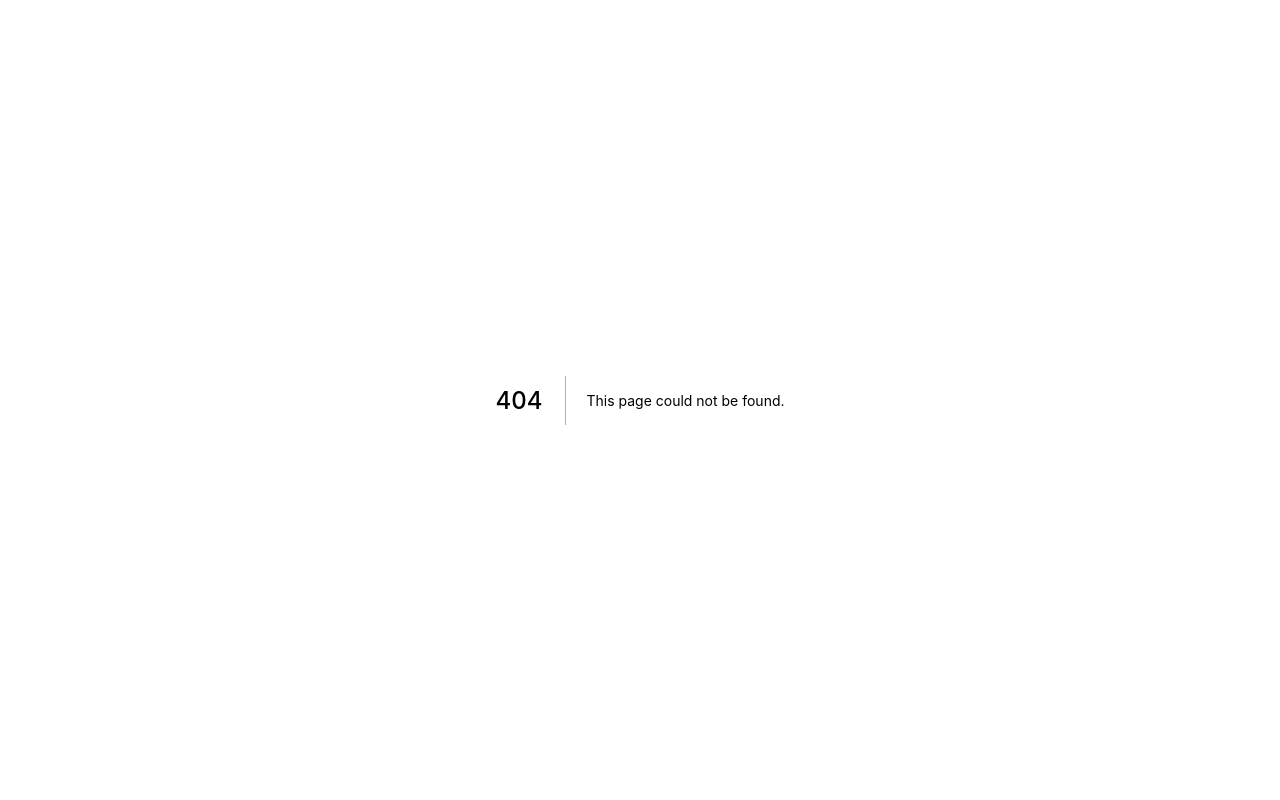
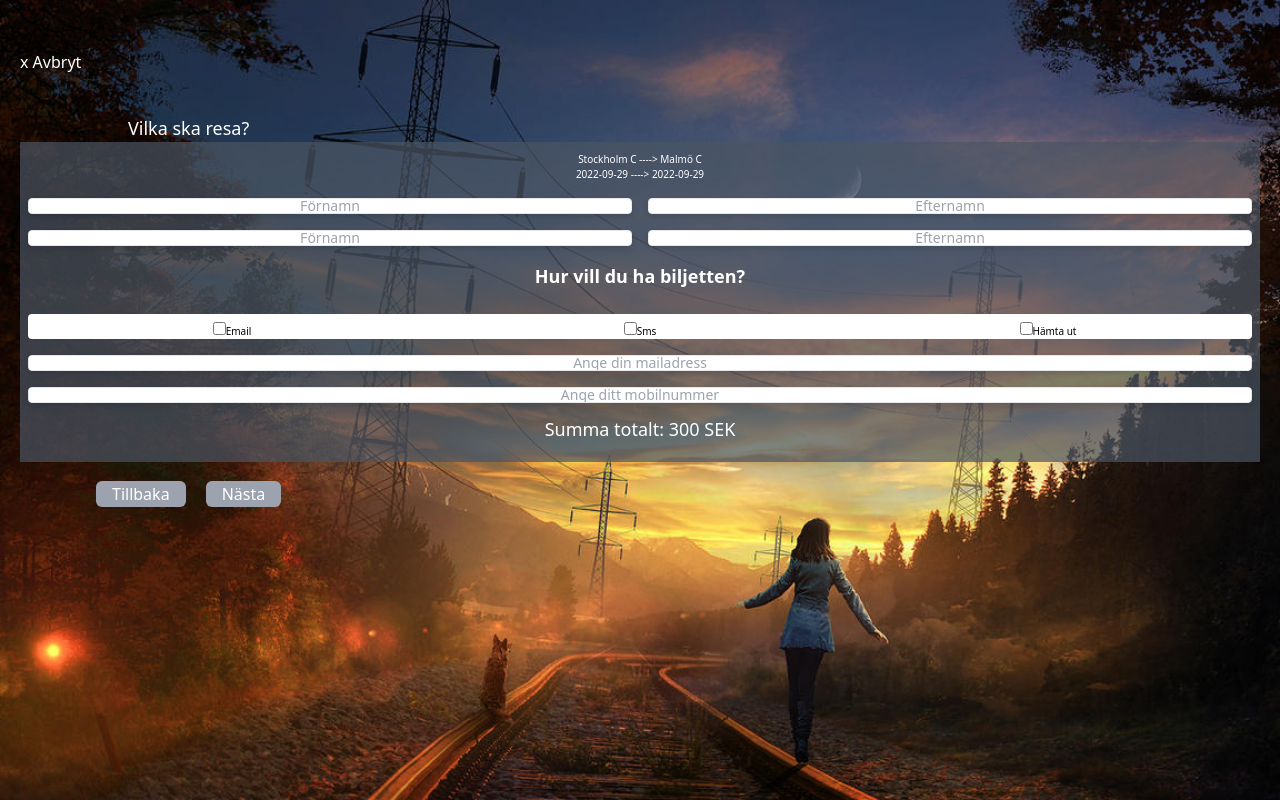
Before and after one commit to adamLundstedt/trainmaster, a Next.js app: page /booking-information in a window 1280 px wide. Before the commit this address had no page. Built offline with nearby package versions, Linux system fonts and the light colour scheme.

Commit message:
En heeeeel del

```diff
--- /dev/null
+++ b/components/BackButton.js
@@ -0,0 +1,12 @@
+import Link from "next/link";
+
+
+export default function BackButton() {
+  return (
+    //tar dig tillbaka till föregående sida
+    <Link href="javascript: history.back()">
+      <a className="text-white px-4 py-0.5 rounded-md mt-10 bg-gray-400">
+        Tillbaka
+      </a>
+    </Link>)
+}
--- a/components/Navbar.js
+++ b/components/Navbar.js
@@ -10,7 +10,7 @@ export default function MobileNavbar() {
         <div className=" ml-2 drop-shadow-md shadow-black text-3xl font-bold text-slate-500">
           TM
         </div>
-        <input className="w-full h-6 mt-2 border bg-gray-400 text-center
+        <input className="w-full h-6 mt-2 border text-center
         drop-shadow-md shadow-black text-white rounded text-sm"
           placeholder="Sök bokning"
           type="text">
--- a/package.json
+++ b/package.json
@@ -16,7 +16,8 @@
     "next": "12.3.0",
     "react": "18.2.0",
     "react-datepicker": "^4.8.0",
-    "react-dom": "18.2.0"
+    "react-dom": "18.2.0",
+    "uuid": "^9.0.0"
   },
   "devDependencies": {
     "autoprefixer": "^10.4.11",
--- /dev/null
+++ b/pages/booking-information.js
@@ -0,0 +1,86 @@
+import BackButton from "../components/BackButton";
+import Link from "next/link";
+import ExitButton from "../components/ExitButton";
+
+
+export default function BookingInformation() {
+  return (
+    <div className="h-screen w-full pt-[50px] ">
+      <ExitButton />
+      <a className="text-white text-lg ml-32 mb-6">Vilka ska resa?</a>
+      <div className="bg-gray-600 bg-opacity-70 h-[320px] ml-5 mr-5">
+        <div className=" text-center text-white pt-[10px] text-[10px] ">
+          {/* hämta informationen från biljetten */}
+          <div>{"Stockholm C ----> Malmö C"}</div>
+          <div>{"2022-09-29 ----> 2022-09-29"}</div>
+          <div className=" grid grid-cols-2">
+            <input className=" h-4 mt-4 border mx-2  bg-white text-center
+        drop-shadow-md shadow-black text-black rounded text-sm"
+              placeholder="Förnamn"
+              type="text">
+            </input>
+            <input className=" h-4 mt-4 border mx-2 bg-white text-center
+          drop-shadow-md shadow-black text-black rounded text-sm"
+              placeholder="Efternamn"
+              type="text">
+            </input>
+          </div>
+          <div className=" grid grid-cols-2">
+            <input className=" h-4 mt-4 border mx-2  bg-white text-center
+        drop-shadow-md shadow-black text-black rounded text-sm"
+              placeholder="Förnamn"
+              type="text">
+            </input>
+            <input className=" h-4 mt-4 border mx-2 bg-white text-center
+          drop-shadow-md shadow-black text-black rounded text-sm"
+              placeholder="Efternamn"
+              type="text">
+            </input>
+          </div>
+          <div className="text-white text-lg mt-4 mb-6">
+            <a className="font-semibold">Hur vill du ha biljetten?</a>
+          </div>
+          <div className="rounded bg-white  ml-2 mr-2">
+            <div className="grid grid-cols-3">
+              <div className="text-black">
+                <input
+                  type="checkbox"
+                  className="mt-2 "
+                />Email </div>
+              <div className="text-black">
+                <input
+                  type="checkbox"
+                  className="mt-2 "
+                />Sms </div>
+              <div className="text-black items-center ">
+                <input
+                  type="checkbox"
+                  className="mt-2 "
+                />Hämta ut </div>
+            </div>
+
+          </div>
+          <div className="grid grid-cols-1">
+            <input className=" h-4 mt-4 border ml-2 mr-2 bg-white text-center
+          drop-shadow-md shadow-black text-black rounded text-sm"
+              placeholder="Ange din mailadress"
+              type="text">
+            </input>
+            <input className=" h-4 mt-4 border ml-2 mr-2 bg-white text-center
+          drop-shadow-md shadow-black text-black rounded text-sm"
+              placeholder="Ange ditt mobilnummer"
+              type="text"></input>
+          </div>
+          <div className="text-lg mt-3">Summa totalt: 300 SEK</div>
+        </div>
+      </div>
+      <div className="ml-24 m-5 ">
+        <BackButton />
+        <Link href="/">
+          <a className="text-white ml-5 px-4 py-0.5 rounded-md mt-10 bg-gray-400">
+            Nästa
+          </a>
+        </Link></div>
+    </div >
+  )
+}
--- a/pages/contact-us.js
+++ b/pages/contact-us.js
@@ -6,16 +6,14 @@ export default function ContactUs() {
       <div className="pt-[50px]">
         <ExitButton />
       </div>
-      <div className="mx-8">
-        <a className="text-white pl-24 text-lg pb-4">Kontakta oss</a>
-        <div className="bg-gray-600 opacity-70 w-full h-[200px]">
-          <div className=" ml-10 text-white pt-[40px]">
-            <div>{"Telefon: 083-4442-1111"}</div>
-            <div>{"Adress: SödraGatan 2 Stockholm"}</div>
-            <div>{"Våra öppettider:"}</div>
-            <div>{"Måndag-Fredag: 08-16"}</div>
-            <div>{"Lördag-Söndag: 10-13"}</div>
-          </div>
+      <a className="text-white text-lg ml-36 mb-6">Kontakta oss</a>
+      <div className="bg-gray-600 bg-opacity-70 h-[250px] ml-5 mr-5">
+        <div className="ml-14 text-white pt-[60px]">
+          <div>{"Telefon: 083-4442-1111"}</div>
+          <div>{"Adress: SödraGatan 2 Stockholm"}</div>
+          <div>{"Våra öppettider:"}</div>
+          <div>{"Måndag-Fredag: 08-16"}</div>
+          <div>{"Lördag-Söndag: 10-13"}</div>
         </div>
       </div>
     </div>
--- a/pages/search-trip.js
+++ b/pages/search-trip.js
@@ -9,7 +9,7 @@ const typeOfTicket = [
   { id: 1, name: "1 vuxen" },
   { id: 2, name: "1 barn" },
   { id: 3, name: "1 student" },
-  { id: 5, name: "1 senior" },
+  { id: 4, name: "1 senior" },
 ];
 
 export default function SearchTrip() {
@@ -17,7 +17,7 @@ export default function SearchTrip() {
   const [endDatePickerShown, setEndDatePickerShown] = useState(false);
   const [startDateText, setStartDateText] = useState("Datum avresa");
   const [endDateText, setEndDateText] = useState("Datum hemresa");
-  const [addTravellerShown, setAddTravellerShown] = useState(false);
+  const [count, setCount] = useState(1);
 
 
   function getStartDateAndPutInMyTextField(date) {
@@ -38,13 +38,11 @@ export default function SearchTrip() {
     setEndDatePickerShown(!endDatePickerShown);
   }
 
-  function toggleAddTraveller() {
-    setAddTravellerShown(!addTravellerShown);
-    addTraveller();
-  }
-  function addTraveller() {
-    console.log("HELLO add traveller")
-  }
+  const removeItems = (i) => {
+    const arr = Array.filter((item) => item.i !== i);
+    setItems(arr);
+  };
+
 
   return (
     <div className="h-screen w-full pt-[50px] ">
@@ -90,17 +88,10 @@ export default function SearchTrip() {
 
       <div className="mt-5 text-[15px]">
         <div className="mb-5">
-          <MyListBox />
+          {[...Array(count)].map((_, i) => <div className="mb-2"><MyListBox key={i} /> <button className="text-white text-[14px] pl-2 pr-2 rounded-md  ml-4" onClick={() => setCount(count - 1)}>- Ta bort resenär</button></div>)}
         </div>
-        <div className={addTravellerShown ? "" : "hidden"}>
-          <MyListBox />
-        </div>
-        <button
-          onClick={() => toggleAddTraveller()}
-          className="text-white text-[12px] ml-4"
-        >
-          + Lägg till resenär
-        </button>
+        <button className="text-white text-[14px] pl-2 pr-2 bg-gray-400 rounded-md  ml-4" onClick={() => setCount(count + 1)}>+ Lägg till resenär</button>
+
       </div>
       <div className="ml-36 mt-16">
         <Link href="/">
@@ -108,11 +99,13 @@ export default function SearchTrip() {
             Sök resa
           </a>
         </Link>
+
       </div>
     </div>
 
   );
 }
+
 
 function MyListBox() {
   const [selected, setSelected] = useState(typeOfTicket[0]);
@@ -130,6 +123,7 @@ function MyListBox() {
               />
             </span>
           </Listbox.Button>
+
 
           <Transition
             leave="transition ease-in duration-100"
@@ -167,6 +161,7 @@ function MyListBox() {
           </Transition>
         </div>
       </Listbox >
+
     </div >
   );
 }
```
Also changed, not shown: 1 other file (tests, documents, lock files or other folders).
